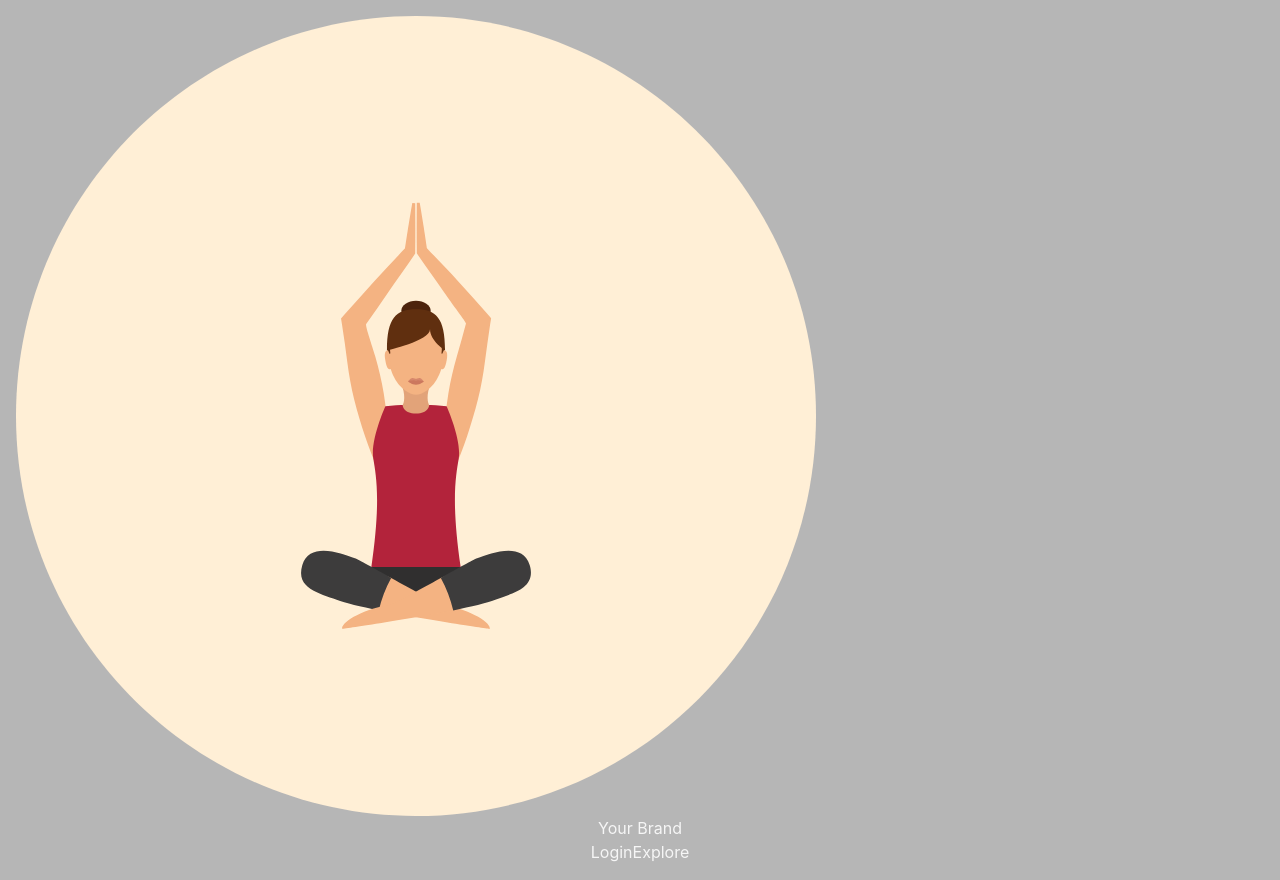
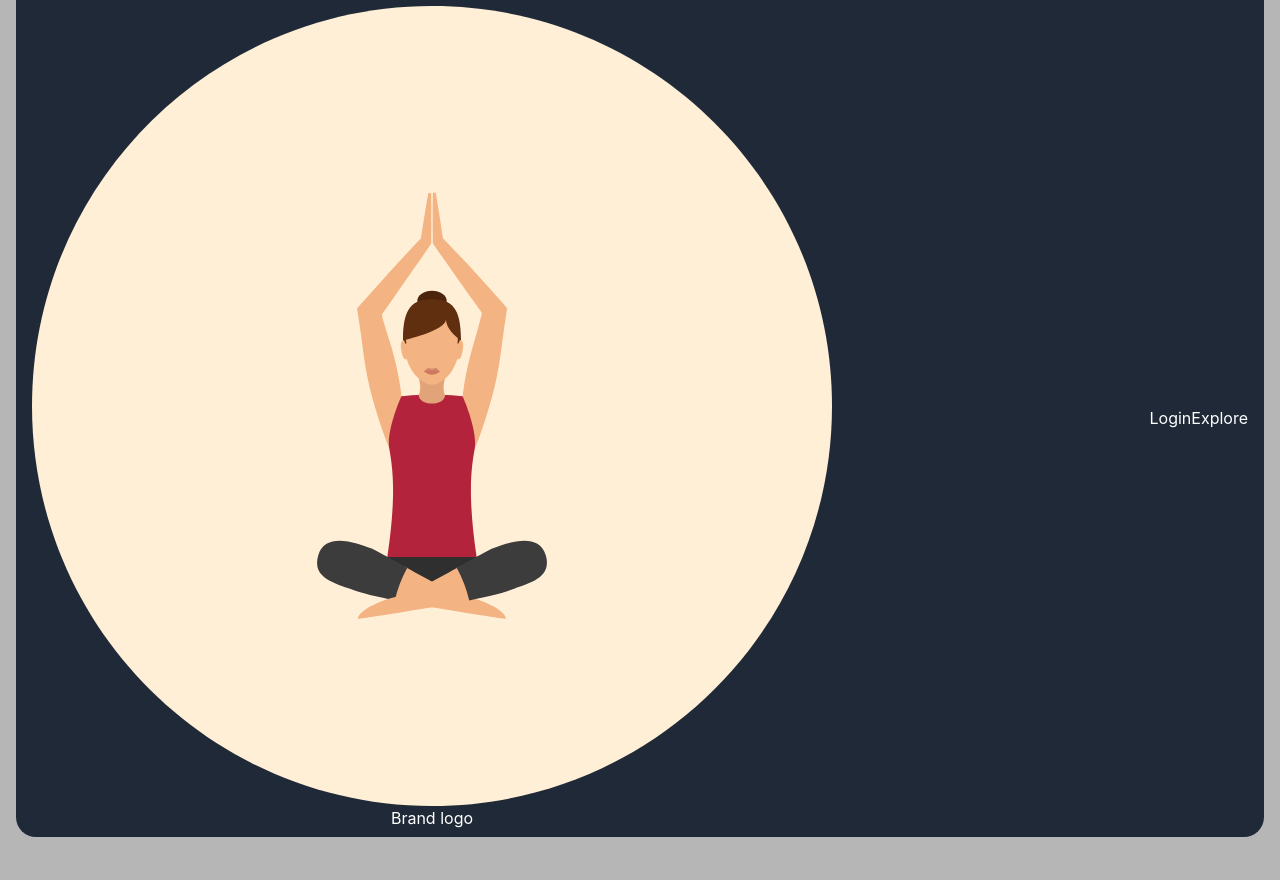
Before and after one commit to iwai-0310/yogaClass-MERN, a React (Vite) app in the folder yogaApp/: page / in a window 1280 px wide. After the commit the page ends 853 px from the top, so only its background shows below. Built offline with nearby package versions, Linux system fonts and the light colour scheme.

Commit message:
add search section layout and remove padding from root

```diff
--- a/yogaApp/src/App.css
+++ b/yogaApp/src/App.css
@@ -1,6 +1,6 @@
 #root {
-  max-width: 1280px;
+  max-width: 100%;
   margin: 0 auto;
-  padding: 1rem;
+  padding-bottom: 1rem;
   text-align: center;
 }
--- a/yogaApp/src/App.jsx
+++ b/yogaApp/src/App.jsx
@@ -1,5 +1,6 @@
 import { useState } from 'react';
 import Header from '../src/components/Header/Header';
+import Search from '../src/components/SearchSection/Search';
 
 import './App.css'
 
@@ -8,6 +9,7 @@ function App() {
   return (
     <>
     <Header/>
+    <Search/>
     </>
   )
 }
--- a/yogaApp/src/components/Header/Header.jsx
+++ b/yogaApp/src/components/Header/Header.jsx
@@ -1,19 +1,26 @@
 import React from 'react'
 import logo from '../../assets/app-logo.svg';
+import '../../styles/Component.css';
+
 const Header = () => {
     return (
         <>
-            <header class="bg-gray-800 text-white py-2 flex justify-between items-center w-full ">
+        {/*header*/}
+            <header className="header border-x-2 border-b-2 mb-4">
                 {/* left area of the header for logo */}
-                <div class="flex items-center mx-2">
-                    <img src={logo} alt="app Logo svg" class="h-16 w-16 mx-2"  />
-                    <h1 class="text-lg font-semibold">Your Brand</h1>
+                <div className="flex items-center mx-2">
+                    {/* add logo image here */}
+                    <img src={logo} alt="app Logo svg" className="h-12 w-12 mx-2"  />
+                    {/* add app name here */}
+                    <h1 className="text-lg font-semibold"> Brand logo</h1>
                 </div>
 
                 {/* Right area of the header for explore and Login */}
-                <div class="flex items-center space-x-4 mx-2">
-                    <button class="bg-black hover:bg-gray-900 text-white px-4 py-2 rounded">Login</button>
-                    <button class="bg-orange-500 hover:bg-orange-600 text-white px-4 py-2 rounded">Explore</button>
+                <div className="flex items-center space-x-4 mx-2">
+                    {/* add login button */}
+                    <button className="bg-black hover:bg-gray-900 text-white px-4 py-2 rounded">Login</button>
+                    {/* add Explore button */}
+                    <button className="bg-orange-500 hover:bg-orange-600 text-white px-4 py-2 rounded">Explore</button>
                 </div>
             </header>
         </>
--- /dev/null
+++ b/yogaApp/src/components/SearchSection/Search.jsx
@@ -0,0 +1,11 @@
+import React from 'react'
+import '../../styles/Component.css';
+const Search = () => {
+  return (
+    <div id='searchsec' className='w-dvh h-dvh bg-pink-200 border-x-2 border-b-2  '>
+
+    </div>
+  )
+}
+
+export default Search
--- /dev/null
+++ b/yogaApp/src/styles/Component.css
@@ -0,0 +1,16 @@
+/* header section styles */
+.header {
+    background-color: #1f2937; /* Set your desired background color */
+    color: white; /* Set your desired text color */
+    padding: 0.4rem 1rem 0.4rem 1rem;
+    border-bottom-left-radius: 20px;
+    border-bottom-right-radius: 20px;
+    display: flex;
+    justify-content: space-between;
+    align-items: center;
+    margin: 0 1rem 0 1rem;
+  }
+/* search section to remove root padding */
+#searchsec{
+  padding: 0;
+}
```
